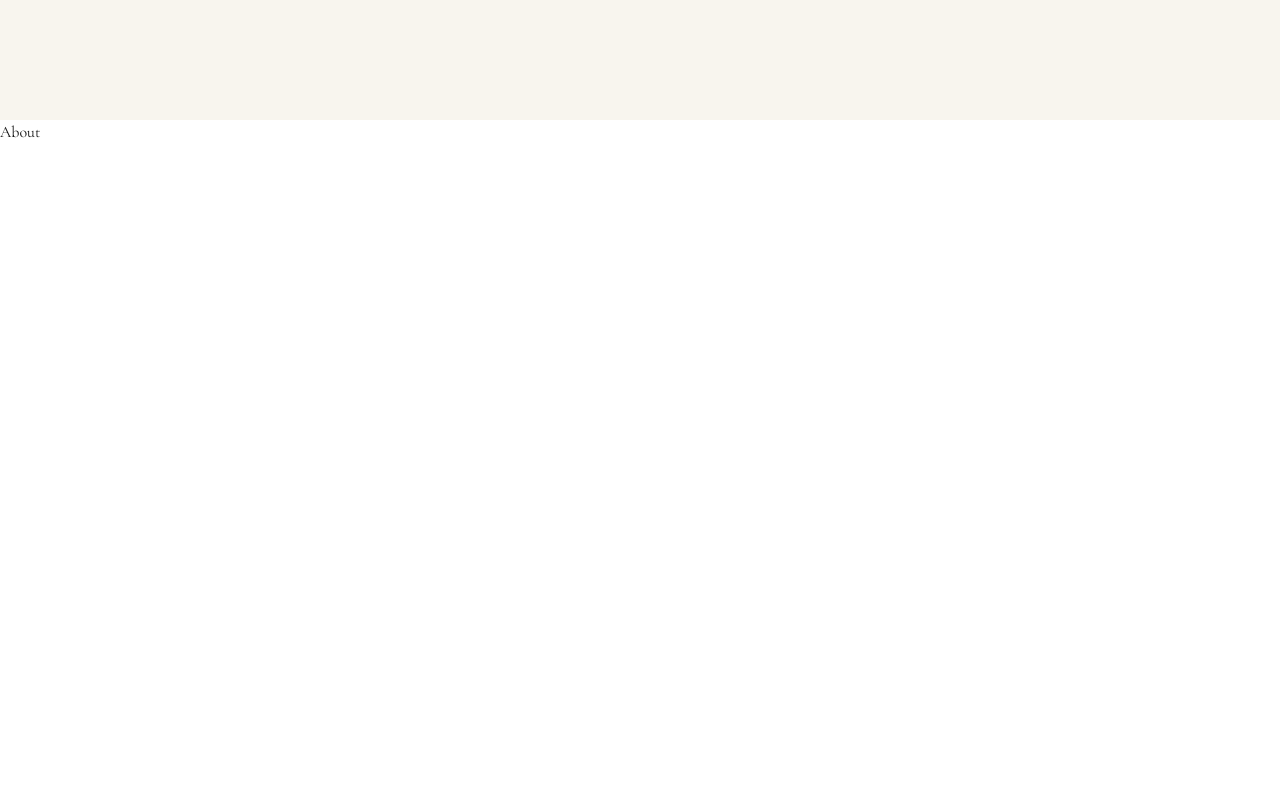
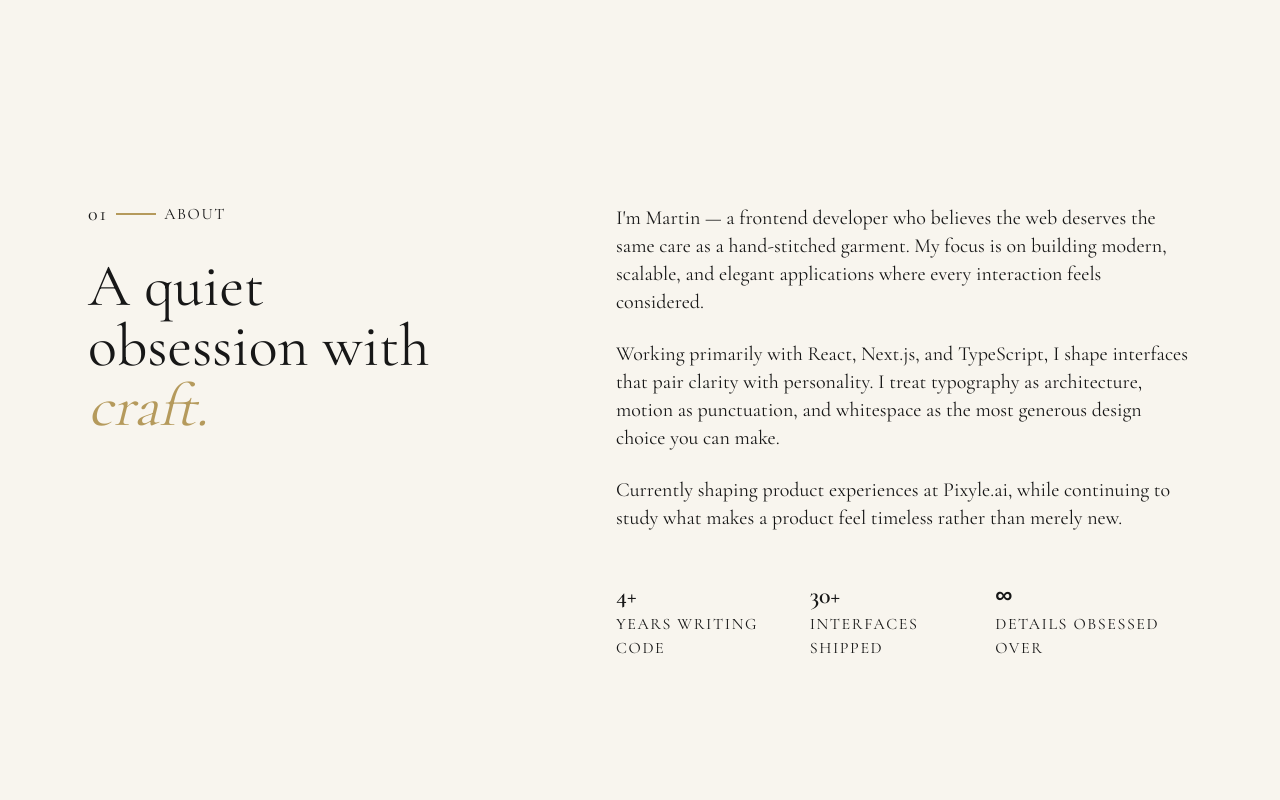
Before and after one commit to martinristow/portfolio, a Next.js app: page / in a window 1280 px wide. Shown: the part 740-1540 px from the top of the page. Built offline with nearby package versions, Linux system fonts and the light colour scheme.

Commit message:
about section

```diff
--- /dev/null
+++ b/app/components/AboutSection/AboutSection.tsx
@@ -0,0 +1,52 @@
+const AboutSection = () => {
+    return (
+        <section
+            id="about"
+            className="min-h-screen bg-card pt-[var(--header-height)]"
+        >
+            <div className="flex flex-col lg:flex-row items-start justify-center lg:justify-between gap-10 lg:gap-6 min-h-screen pt-0 lg:pt-6 pb-[var(--header-height)] max-w-6xl mx-auto px-6 font-serif">
+
+                <div className="flex flex-col gap-5 lg:gap-8">
+
+                    <div className="flex items-center gap-2">
+                        <h5 className="uppercase tracking-widest text-xl leading-none">01</h5>
+                        <div className="flex items-center gap-2">
+                            <span className="block w-6 md:w-10 h-0.5 bg-accent self-center"></span>
+                            <h3 className="uppercase tracking-widest leading-none">About</h3>
+                        </div>
+                    </div>
+
+                    <div className="flex flex-col">
+                        <h1 className="text-4xl md:text-6xl tracking-normal font-serif">A quiet <br />obsession with</h1>
+                        <h1 className="text-4xl md:text-6xl italic tracking-normal text-accent font-serif">craft.</h1>
+                    </div>
+                </div>
+
+                <div className="flex flex-col gap-6 max-w-xl">
+                    <p className="text-2xl lg:text-xl">I'm Martin — a frontend developer who believes the web deserves the same care as a hand-stitched garment. My focus is on building modern, scalable, and elegant applications where every interaction feels considered.</p>
+                    <p className="text-2xl lg:text-xl">Working primarily with React, Next.js, and TypeScript, I shape interfaces that pair clarity with personality. I treat typography as architecture, motion as punctuation, and whitespace as the most generous design choice you can make.</p>
+                    <p className="text-2xl lg:text-xl">Currently shaping product experiences at Pixyle.ai, while continuing to study what makes a product feel timeless rather than merely new.</p>
+
+                    <div className="flex items-center justify-start gap-4 mt-6">
+                        <div>
+                            <h2 className="text-2xl font-semibold">4+</h2>
+                            <p className="uppercase tracking-widest text-md">Years writing code</p>
+                        </div>
+                        <div>
+                            <h2 className="text-2xl font-semibold">30+</h2>
+                            <p className="uppercase tracking-widest text-md">Interfaces shipped</p>
+                        </div>
+                        <div>
+                            <h2 className="text-2xl font-semibold">∞</h2>
+                            <p className="uppercase tracking-widest text-md">Details obsessed over</p>
+                        </div>
+                    </div>
+
+                </div>
+
+            </div>
+        </section>
+    );
+};
+
+export default AboutSection;
--- a/app/components/TopSection/TopSection.tsx
+++ b/app/components/TopSection/TopSection.tsx
@@ -31,7 +31,7 @@ const TopSection = () => {
                             <p>View Projects</p>
                             <FaArrowRight className="h-4 w-4" />
                         </a>
-                        <button className="uppercase py-2.5 px-8 cursor-pointer text-black border border-black/30">Contact Me</button>
+                        <a href="#contact" className="text-center uppercase py-2.5 px-8 cursor-pointer text-black border border-black/30">Contact Me</a>
                     </div>
 
                 </div>
--- a/app/page.tsx
+++ b/app/page.tsx
@@ -1,5 +1,6 @@
 import Header from "@/app/components/Header/Header";
 import TopSection from "@/app/components/TopSection/TopSection";
+import AboutSection from "@/app/components/AboutSection/AboutSection";
 
 export default function Home() {
     return (
@@ -9,12 +10,7 @@ export default function Home() {
             <main>
                 <TopSection/>
 
-                <section
-                    id="about"
-                    className="h-screen scroll-mt-[var(--header-height)]"
-                >
-                    About
-                </section>
+                <AboutSection/>
 
                 <section
                     id="experience"
```
